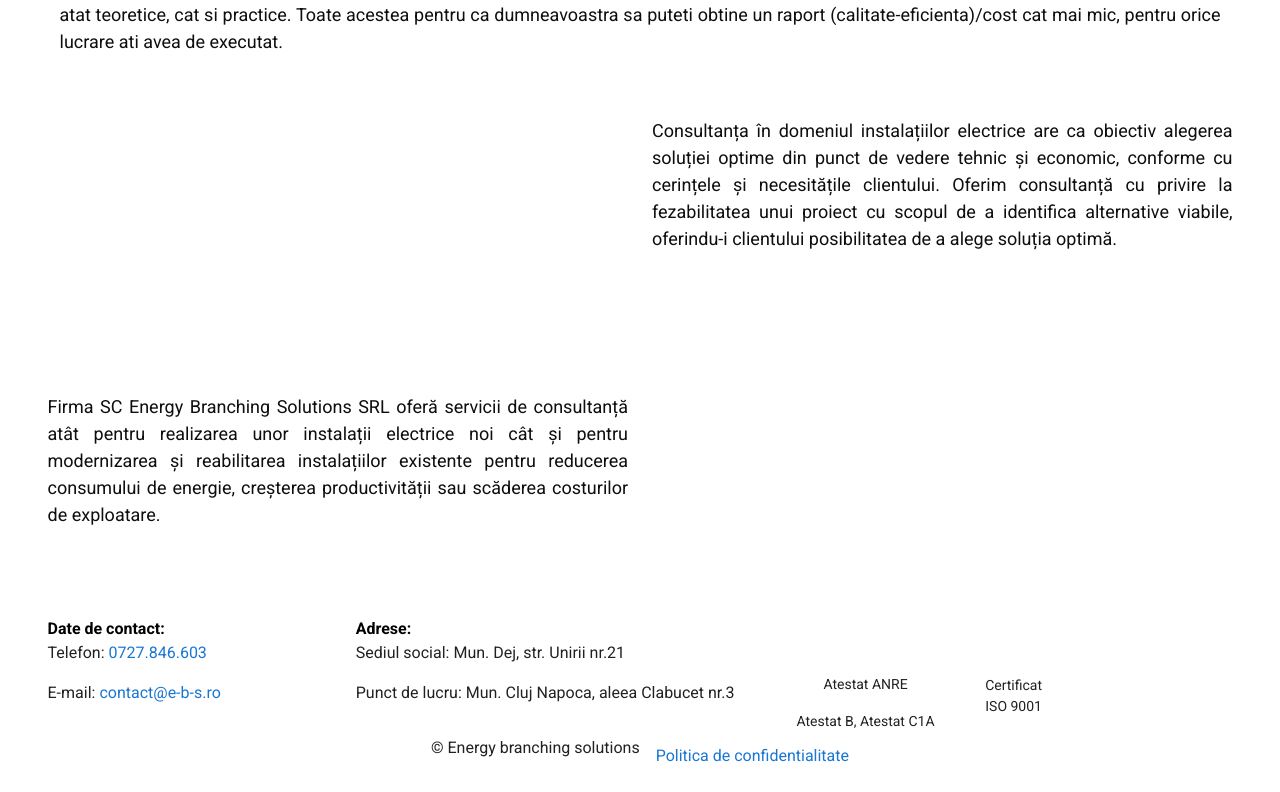
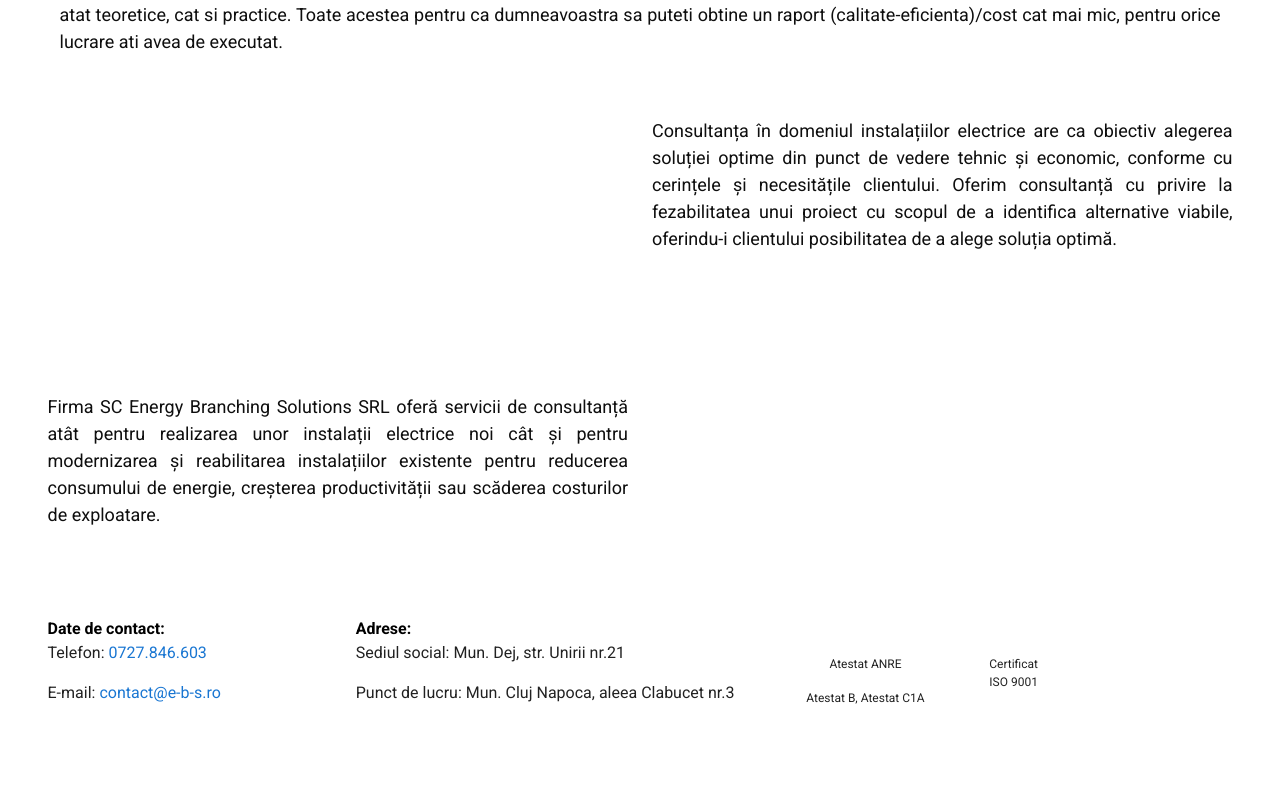
Before and after one commit to muresanandrei1/ebs-fe, a Nuxt app: page / in a window 1280 px wide. Shown: the part 943-1735 px from the top of the page. After the commit the page ends 1666 px from the top, so only its background shows below. Built offline with nearby package versions, Linux system fonts and the light colour scheme.

Commit message:
Small changes

```diff
--- a/components/Footer.vue
+++ b/components/Footer.vue
@@ -27,20 +27,20 @@
               </p>
             </v-flex>
             <v-flex class="footer-image" md2>
-              <v-img :src="anre" max-width="80" max-height="70" />
+              <v-img :src="anre" max-width="60" max-height="50" />
               <p style="padding-top: 8px;">Atestat ANRE</p>
               <p>Atestat B, Atestat C1A</p>
             </v-flex>
             <v-flex class="footer-image" md1>
-              <v-img :src="iso" max-width="70" max-height="70" />
+              <v-img :src="iso" max-width="50" max-height="50" />
               <p style="padding-top: 8px;">
                 Certificat
                 <br />ISO 9001
               </p>
             </v-flex>
-            <v-flex class="footer-image" md1>
+            <v-flex class="footer-image" md1 ml-4>
               <a href="https://www.facebook.com/Energy-Branching-Solutions-2289881701064037/">
-                <v-img :src="fb" max-width="70" max-height="70" />
+                <v-img :src="fb" max-width="50" max-height="50" />
               </a>
             </v-flex>
           </v-layout>
@@ -51,7 +51,14 @@
         </v-flex>
         </v-layout>-->
       </v-container>
-      <v-layout class="bottom-footer" row align-center pb-4 justify-center>
+      <v-layout
+        class="bottom-footer"
+        row
+        align-center
+        pb-4
+        justify-center
+        v-if="this.$route.name === 'Contact'"
+      >
         <p class="px-2">&copy; Energy branching solutions</p>
         <router-link to="/politica" class="px-2">Politica de confidentialitate</router-link>
       </v-layout>
@@ -65,7 +72,10 @@ export default {
     anre: require("../assets/anre.png"),
     iso: require("../assets/iso.png"),
     fb: require("../assets/fb.png")
-  })
+  }),
+  mounted() {
+    console.log(this.$route);
+  }
 };
 </script>
 <style lang="scss" scoped>
@@ -85,7 +95,7 @@ export default {
     margin-right: auto;
   }
   p {
-    font-size: 14px;
+    font-size: 12px;
     text-align: center;
   }
 }
--- a/pages/Service.vue
+++ b/pages/Service.vue
@@ -8,7 +8,7 @@
     </div>
     <div>
       <v-container pt-3>
-        <h2>Service - Proiectare</h2>
+        <h2>Servicii - Proiectare</h2>
         <v-divider color="white" />
       </v-container>
     </div>
@@ -85,7 +85,7 @@
     </div>
     <div>
       <v-container pt-3>
-        <h2>Service - Executie</h2>
+        <h2>Servicii - Executie</h2>
         <v-divider color="white" />
       </v-container>
     </div>
```
